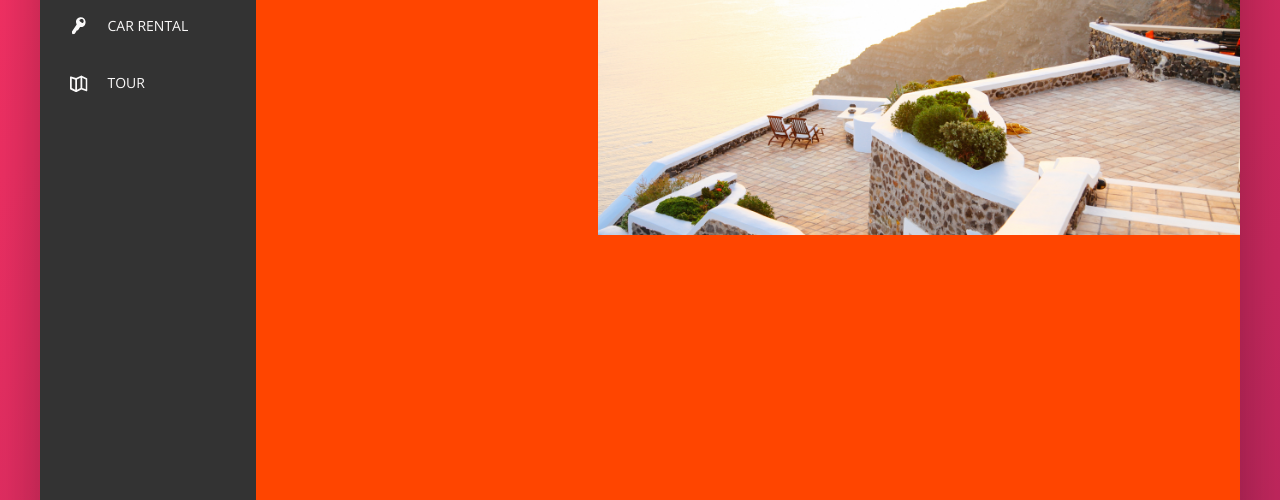
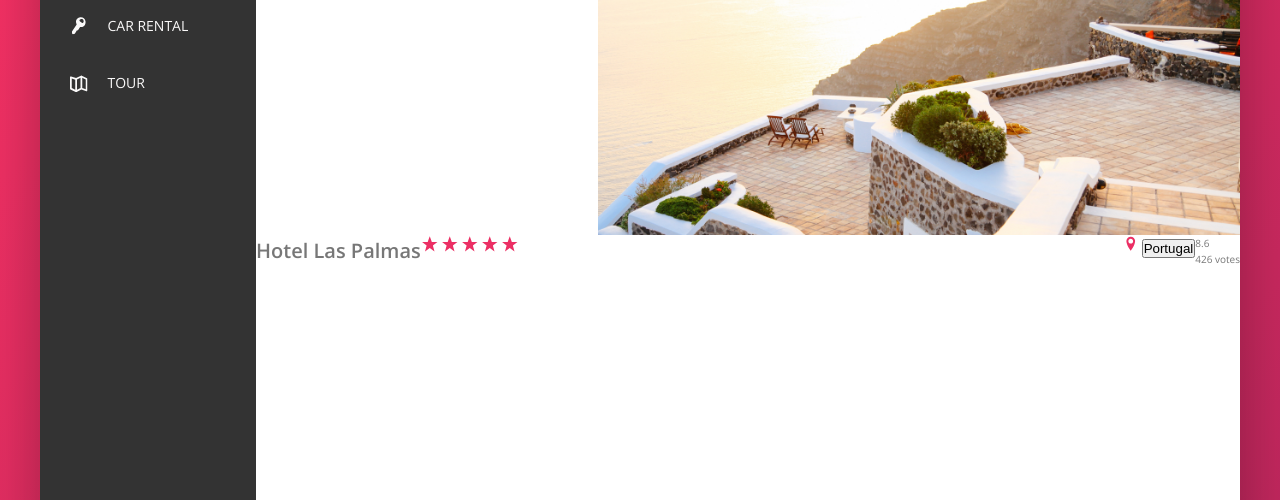
Before and after one commit to mertynel/css_advance, a website: page Trillo/index.html in a window 1280 px wide. Shown: the part 300-800 px from the top of the page. Drawn offline with nearby package versions, Linux system fonts and the light colour scheme.

Commit message:
overview

```diff
--- a/Trillo/index.html
+++ b/Trillo/index.html
@@ -98,6 +98,39 @@
                             <img src="img/hotel-3.jpg" alt="pic 1" class="gallery__photo">
                         </figure>
                     </div>
+                    <div class="overview">
+                        <h1 class="overview_heading">
+                            Hotel Las Palmas
+                        </h1>
+                        <div class="overview__stars">
+                            <svg class="overview__icon-star">
+                                <use xlink:href="img/sprite.svg#icon-star"></use>
+                            </svg>
+                            <svg class="overview__icon-star">
+                                <use xlink:href="img/sprite.svg#icon-star"></use>
+                            </svg>
+                            <svg class="overview__icon-star">
+                                <use xlink:href="img/sprite.svg#icon-star"></use>
+                            </svg>
+                            <svg class="overview__icon-star">
+                                <use xlink:href="img/sprite.svg#icon-star"></use>
+                            </svg>
+                            <svg class="overview__icon-star">
+                                <use xlink:href="img/sprite.svg#icon-star"></use>
+                            </svg>
+                        </div>
+                        <div class="overview__location">
+                            <svg class="overview__icon-location">
+                                <use xlink:href="img/sprite.svg#icon-location-pin"></use>
+                            </svg>
+                            <button class="btn-inline">Portugal</button>
+                        </div>
+
+                        <div class="overview__rating">
+                            <div class="overview__rating-average">8.6</div>
+                            <div class="overview__rating-count">426 votes</div>
+                        </div>
+                    </div>
                 </main>
             </div>
         </div>
--- a/Trillo/sass/_components.scss
+++ b/Trillo/sass/_components.scss
@@ -193,3 +193,42 @@
             display: block;
         }
     }
+
+    .overview {
+        display: flex;
+
+        &__heading {
+
+        }
+
+        &__stars {
+            flex: 1;
+            margin-right: auto;
+        }
+
+        &__icon-star,
+        &__icon-location {
+            width: 1.75rem;
+            height: 1.75rem;
+            fill: var(--color-primary);
+        }
+
+        &__location {
+
+        }
+
+        &__rating {
+
+            &-average {
+
+            }
+
+            &-count {
+
+            }
+        }
+    }
+
+    .btn-inline {
+
+    }
--- a/Trillo/sass/_layouts.scss
+++ b/Trillo/sass/_layouts.scss
@@ -35,7 +35,6 @@
 
 .hotel-view {
     background-color: #fff;
-    background-color: orangered;
 
     flex: 1;
 
```
Also changed, not shown: Trillo/css/style.css.
